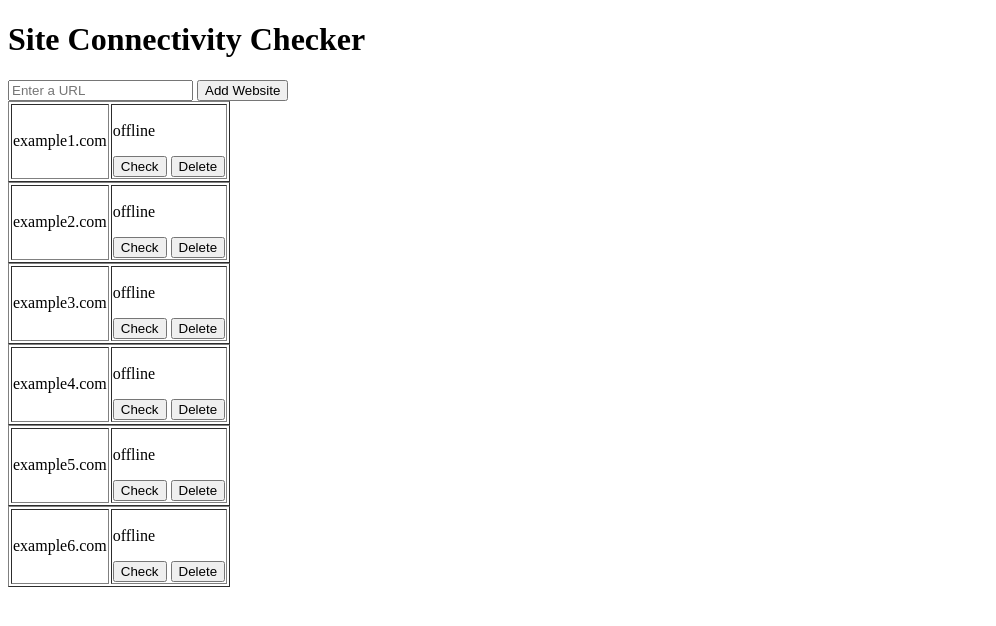
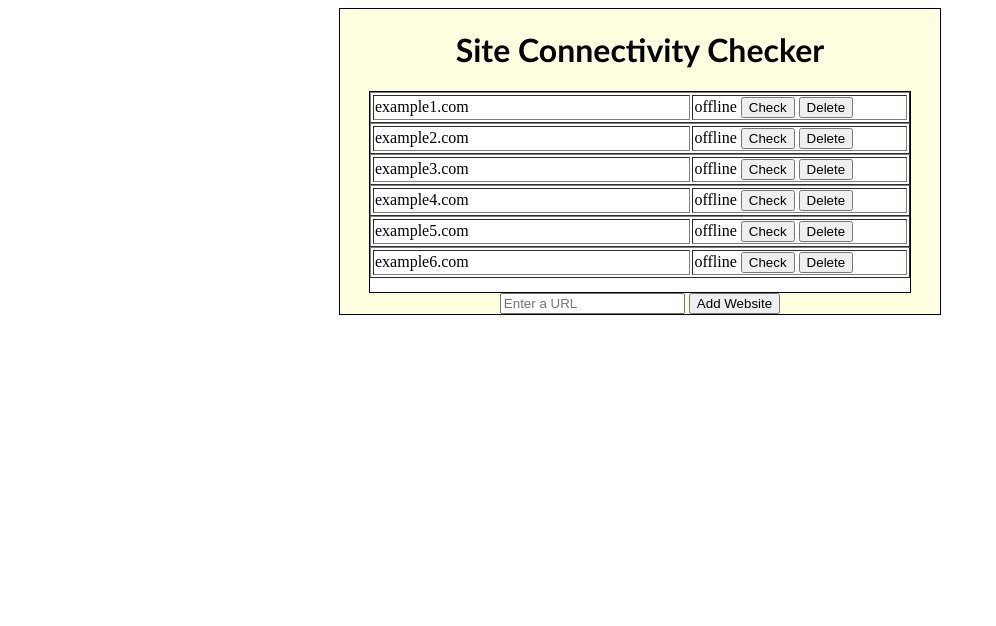
Before and after one commit to amarikwa188/Site_Connectivity_Checker, a Flask app: page / in a window 1280 px wide. Shown: the top 626 px of the page, without its empty margins (0-996 px from the left). Run offline with Flask 3, Linux system fonts and the light colour scheme.

Commit message:
started styling

```diff
--- /dev/null
+++ b/static/index.css
@@ -0,0 +1,36 @@
+#main{
+    background-color: lightyellow;
+    width: 600px;
+    margin: auto;
+
+    border: 1px solid black;
+    text-align: center;
+}
+
+#logo{
+    font-family: 'Trebuchet MS', 'Lucida Sans Unicode', 'Lucida Grande', 'Lucida Sans', Arial, sans-serif;
+}
+
+#list-box{
+    background-color: white;
+    width: 90%;
+    margin: auto;
+    height: 200px;
+    overflow-y: auto;
+
+    border: 1px solid black;
+    text-align: left;
+}
+
+.url-col{
+    width: 324px;
+    word-break: break-all;
+}
+
+.data-col{
+    width: 216px;
+}
+
+.data-col p{
+    display: inline;
+}
--- a/templates/index.html
+++ b/templates/index.html
@@ -7,11 +7,6 @@
 <body>
     <div id="main">
         <h1 id="logo">Site Connectivity Checker</h1>
-
-        <form method="post" id="add-url-form">
-            <input type="text" id="added-url" placeholder="Enter a URL">
-            <input type="submit" id="add-url-button" value="Add Website" onclick="addUrl()">
-        </form>
 
         <div id="list-box">
             {% if not urls %}
@@ -25,14 +20,19 @@
                     <td class="url-col">{{url}}</td>
                     <td class="data-col">
                         <p class="status">offline</p>
-                        <input type="submit" value="Check" class="data-button">
-                        <input type="submit" value="Delete" class="data-button">
+                        <input type="submit" value="Check" class="check-button">
+                        <input type="submit" value="Delete" class="delete-button">
                     </td>
                 </tr>
                 </table>
                 </form>
             {% endfor %}
         </div>
+
+        <form method="post" id="add-url-form">
+            <input type="text" id="added-url" placeholder="Enter a URL">
+            <input type="submit" id="add-url-button" value="Add Website" onclick="addUrl()">
+        </form>
     </div>
 
     <script src="https://code.jquery.com/jquery-3.5.1.js"
```
